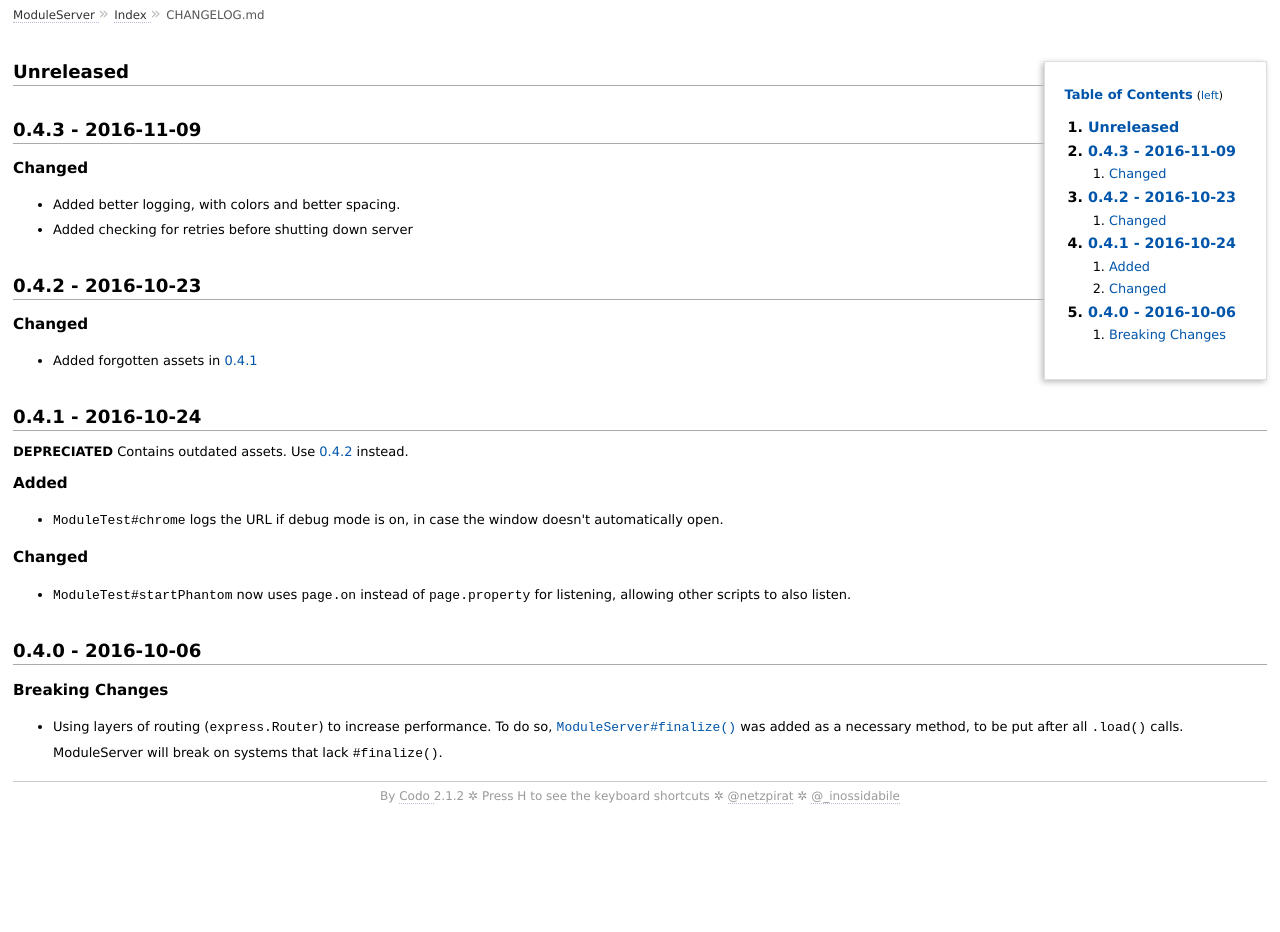
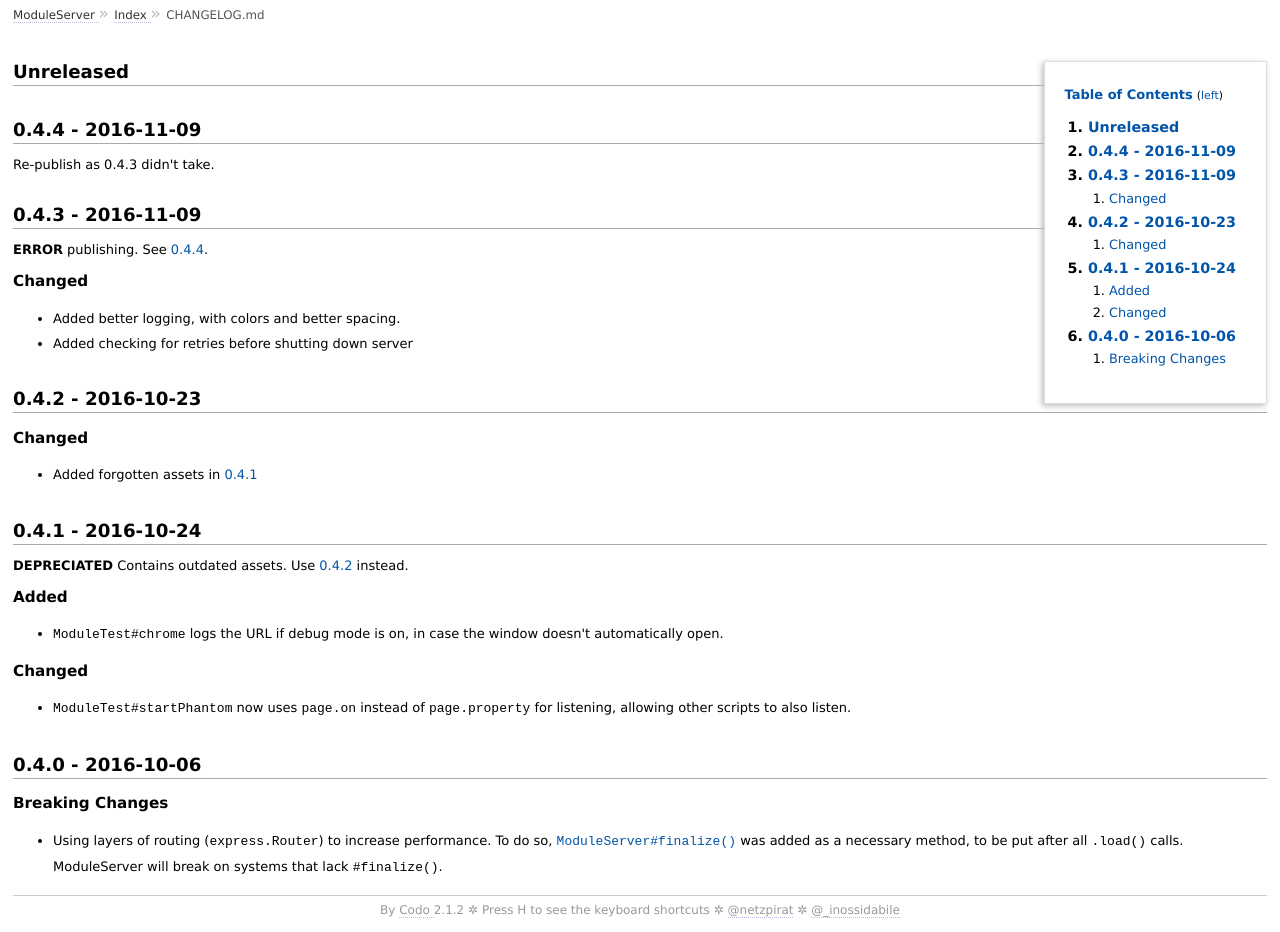
Before and after one commit to CodeLenny/module-server, a website: page doc/extra/CHANGELOG.md.html in a window 1280 px wide. Before the commit the page ends 818 px from the top, so only its background shows below. Drawn offline with Linux system fonts and the light colour scheme.

Commit message:
Prepare for 0.4.4

```diff
--- a/doc/extra/CHANGELOG.md.html
+++ b/doc/extra/CHANGELOG.md.html
@@ -35,8 +35,7 @@
       </nav>
       <div id='filecontents'>
         <h2 id="unreleased">Unreleased</h2>
-<h2 id="0-4-3-2016-11-09">0.4.3 - 2016-11-09</h2>
-<h3 id="changed">Changed</h3>
+<h2 id="0-4-4-2016-11-09">0.4.4 - 2016-11-09</h2><p>Re-publish as 0.4.3 didn&#39;t take.</p><h2 id="0-4-3-2016-11-09">0.4.3 - 2016-11-09</h2><p><strong>ERROR</strong> publishing.  See <a href="#043---2016-11-09">0.4.4</a>.</p><h3 id="changed">Changed</h3>
 <ul>
 <li>Added better logging, with colors and better spacing.</li>
 <li>Added checking for retries before shutting down server</li>
```
Also changed, not shown: CHANGELOG.md.
